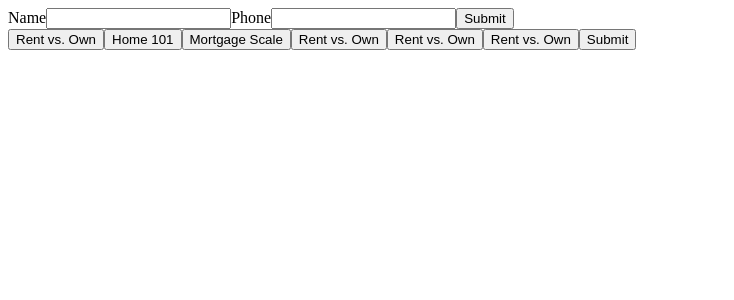
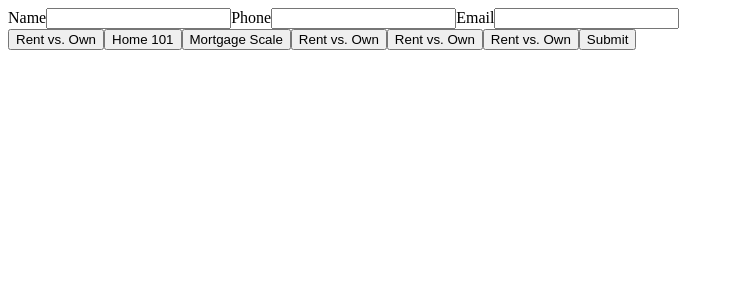
Before and after one commit to DamianSpears/KnowTheNeighborhood, an Angular app in the folder KTN/: page / in a window 1280 px wide. Shown: the top 300 px of the page, without its empty margins (0-734 px from the left). Built offline with nearby package versions, Linux system fonts and the light colour scheme.

Commit message:
Added email entry

```diff
--- a/KTN/src/app/Components/home/home.component.html
+++ b/KTN/src/app/Components/home/home.component.html
@@ -2,7 +2,9 @@
 <input type="text" id="fullname" name="fullname">
 <label for="phone">Phone</label>
 <input type="tel" id ="phone" name="phone">
-<input type="submit" value="Submit">
+<label for="email">Email</label>
+<input type="email" class="email">
+
 <div class="rvo">
   <button>Rent vs. Own</button>
   <button>Home 101</button>
```
